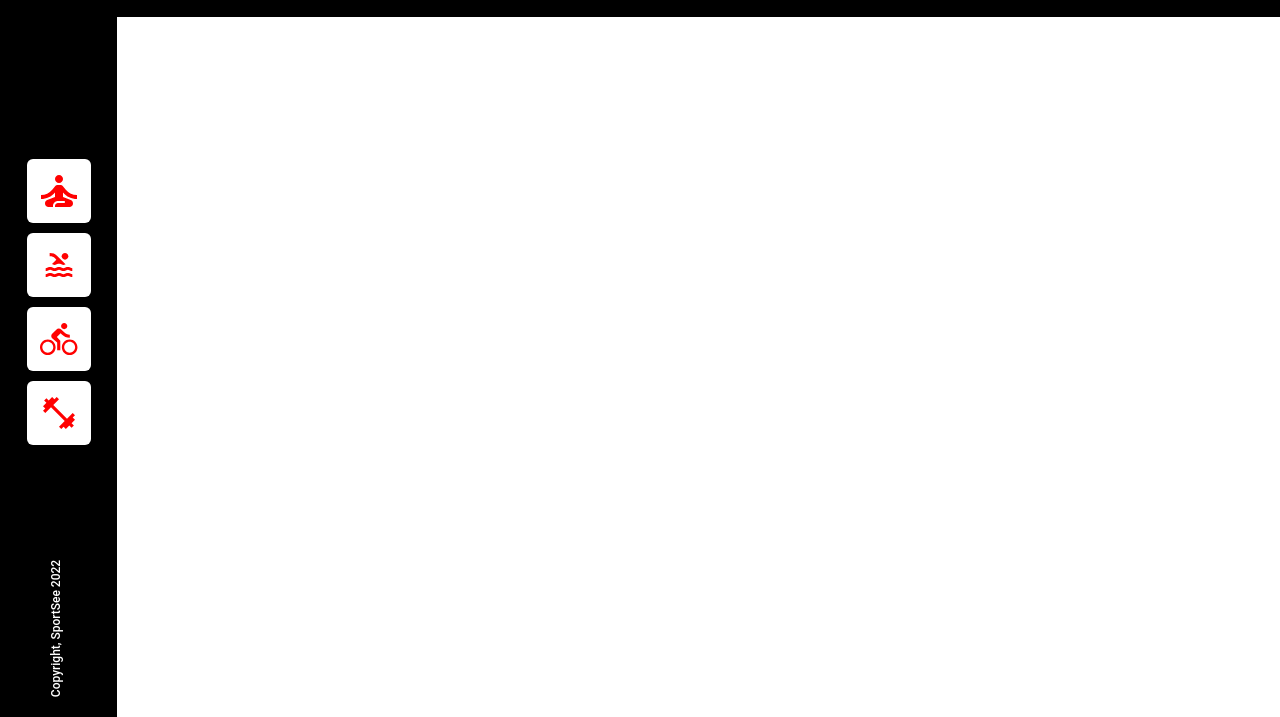
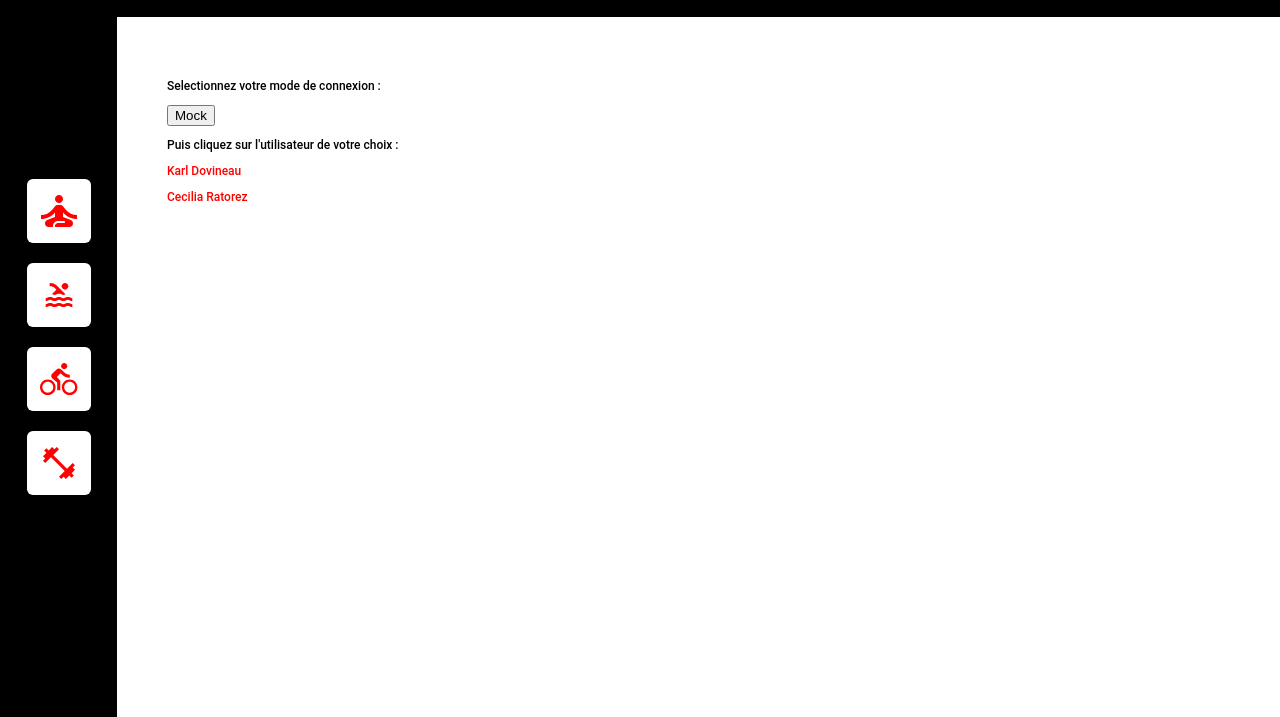
Before and after one commit to SandrinePasquinucci/Projet12-sportsee, a React app: page / in a window 1280 px wide. Shown: the part 83-800 px from the top of the page. Built offline with nearby package versions, Linux system fonts and the light colour scheme.

Commit message:
Page Home ok

```diff
--- a/package.json
+++ b/package.json
@@ -3,6 +3,11 @@
   "version": "0.1.0",
   "private": true,
   "dependencies": {
+    "@fortawesome/fontawesome-svg-core": "^6.4.2",
+    "@fortawesome/free-brands-svg-icons": "^6.4.2",
+    "@fortawesome/free-regular-svg-icons": "^6.4.2",
+    "@fortawesome/free-solid-svg-icons": "^6.4.2",
+    "@fortawesome/react-fontawesome": "^0.2.0",
     "@testing-library/jest-dom": "^5.16.5",
     "@testing-library/react": "^13.4.0",
     "@testing-library/user-event": "^13.5.0",
--- a/src/components/Toolbar/toolbar.css
+++ b/src/components/Toolbar/toolbar.css
@@ -2,12 +2,12 @@
   background-color: black;
   padding-bottom: 60px;
   width: 117px;
-  padding: 130px 0;
-
+  height: 1024px;
   display: flex;
   flex-direction: column;
-  gap: 150px;
+  gap: 300px;
   align-items: center;
+  position: relative;
 }
 
 .list-icon {
@@ -15,8 +15,8 @@
   flex-direction: column;
   justify-content: center;
   align-items: center;
-
-  gap: 10px;
+  padding-top: 150px;
+  gap: 20px;
 }
 .list-icon img {
   margin: auto;
--- /dev/null
+++ b/src/fontawesome.js
@@ -0,0 +1,8 @@
+// import the library
+import { library } from "@fortawesome/fontawesome-svg-core";
+
+// import your icons
+
+import { faChevronUp, faChevronDown } from "@fortawesome/free-solid-svg-icons";
+
+library.add(faChevronUp, faChevronDown);
--- a/src/index.js
+++ b/src/index.js
@@ -5,6 +5,9 @@ import Home from "./pages/Home/Home";
 import Dashboard from "./pages/Dashboard/Dashboard";
 import Error from "./pages/Error/Error";
 import Layout from "./components/Layout/Layout";
+//https://www.digitalocean.com/community/tutorials/how-to-use-font-awesome-5-with-react-fr
+// import your fontawesome library
+import "./fontawesome";
 
 export default function App() {
   return (
--- a/src/pages/Dashboard/Dashboard.js
+++ b/src/pages/Dashboard/Dashboard.js
@@ -2,9 +2,9 @@ import "./dashboard.css";
 
 function Dashboard() {
   return (
-    <div className="dashboard">
-      <h3>DASHBOARD</h3>
-    </div>
+    <>
+      <section className="dashboard">Perf</section>
+    </>
   );
 }
 
--- a/src/pages/Dashboard/dashboard.css
+++ b/src/pages/Dashboard/dashboard.css
@@ -1,2 +1,6 @@
 .dashboard {
+  position: absolute;
+  background-color: white;
+  left: 117px;
+  top: 100px;
 }
--- a/src/pages/Home/Home.js
+++ b/src/pages/Home/Home.js
@@ -1,9 +1,34 @@
 import "./home.css";
+import { Link } from "react-router-dom";
+import data from "../../data/mockdata.json";
+import { useState } from "react";
 
 function Home() {
+  const [isActive, setIsActive] = useState(false);
+
+  function changeName() {
+    setIsActive(!isActive);
+  }
   return (
     <section className="home">
-      <h3>SALVATORE ET RAPHAELLE ET SANDRINE</h3>
+      <p>Selectionnez votre mode de connexion :</p>
+      {isActive === false ? (
+        <button onClick={changeName}>Mock</button>
+      ) : (
+        <button onClick={changeName}>API</button>
+      )}
+      <p>Puis cliquez sur l'utilisateur de votre choix :</p>
+      {data.users.map((user) => (
+        <nav className="users__nav">
+          <ul>
+            <li>
+              <Link to={`/dashboard/${user.id}`} className="user">
+                {user.userInfos.firstName} {user.userInfos.lastName}
+              </Link>
+            </li>
+          </ul>
+        </nav>
+      ))}
     </section>
   );
 }
--- a/src/pages/Home/home.css
+++ b/src/pages/Home/home.css
@@ -1,3 +1,11 @@
 .home {
-  background-color: #fff;
+  position: absolute;
+  background-color: white;
+  left: 117px;
+  top: 100px;
+  padding: 50px;
 }
+
+.user {
+  color: red;
+}
```
Also changed, not shown: src/data/mockdata.json (renamed from public/data/mockdata.json), 1 other file.
